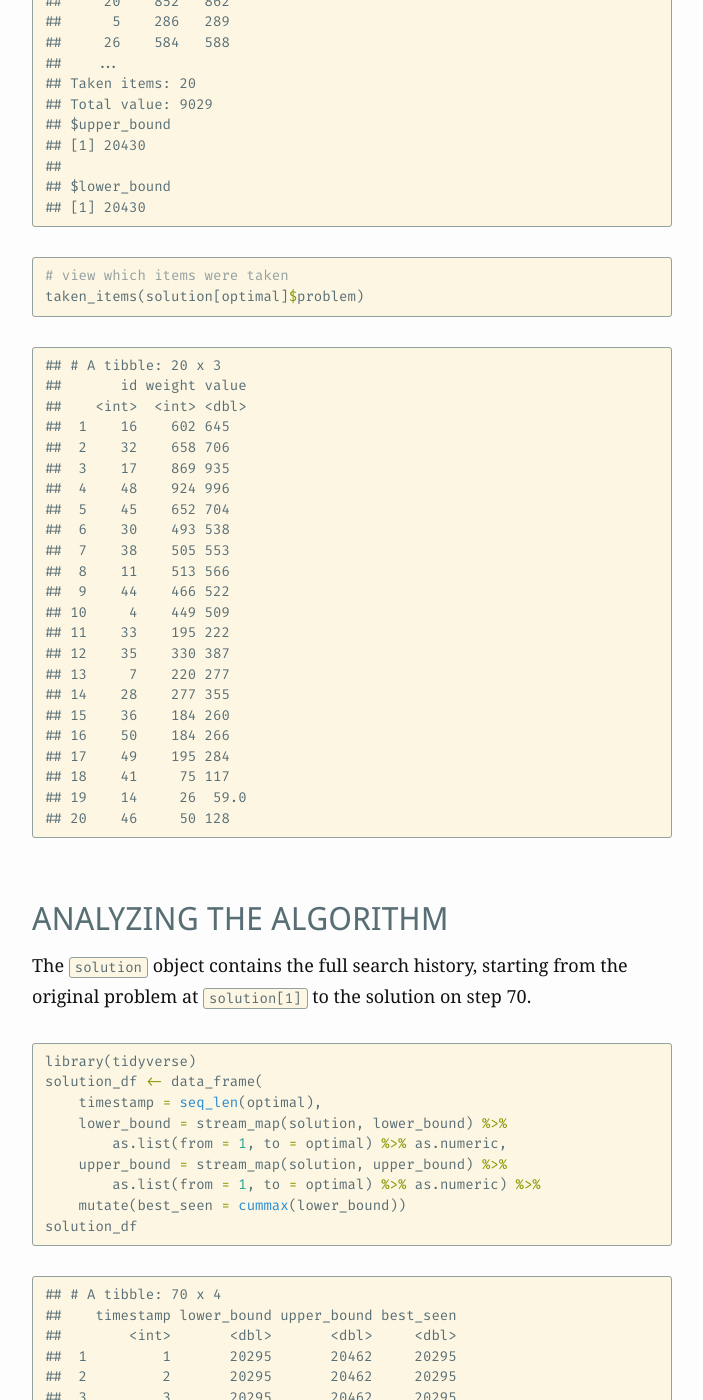
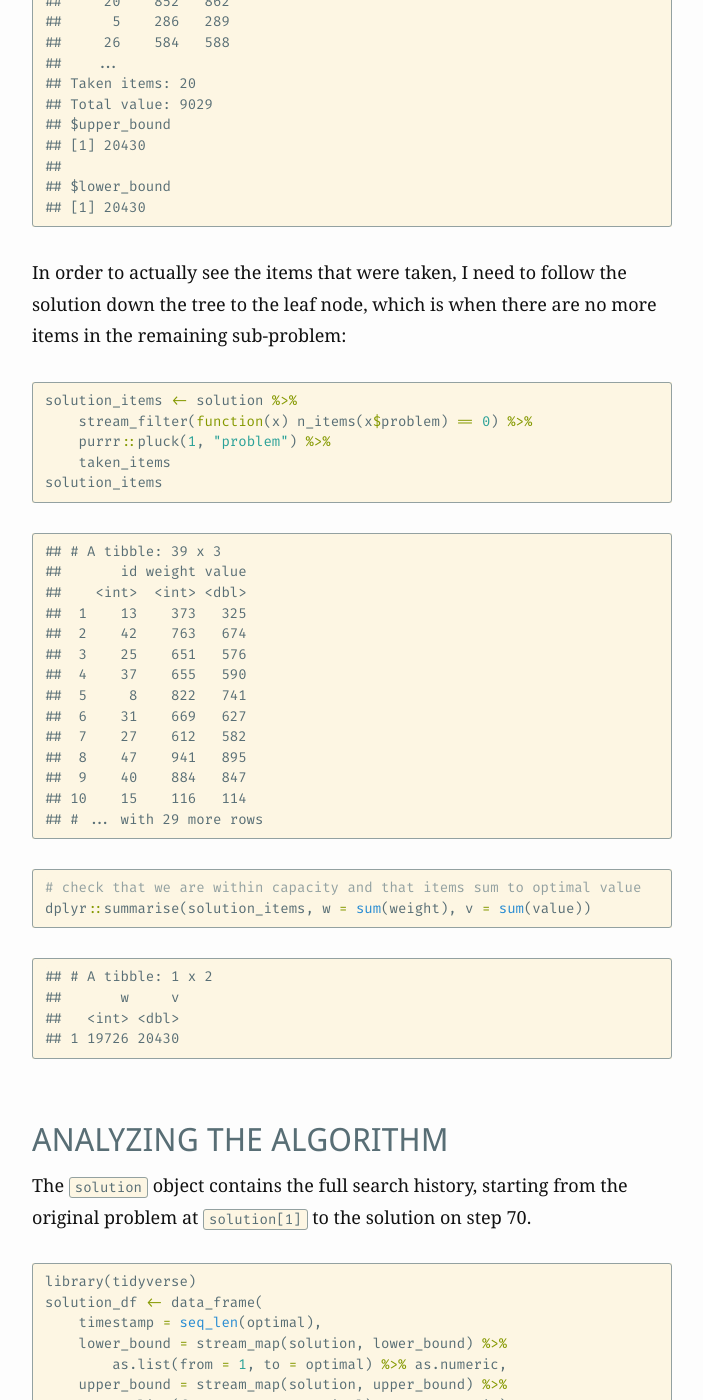
Before and after one commit to tarakc02/tarakc02.github.io, a Jekyll site: the page built from branch-and-bound/index.md, in a window 1280 px wide and 1400 px high, scrolled down 10995 px. Shown: the whole window, without its empty margins (288-991 px from the left). Built offline with Jekyll 4.4.1, drawn with Linux system fonts in a browser that asks for light colours; some of the changed text lies outside the part shown.

Commit message:
show actual solution to ks in first section, not just optimal value

```diff
--- a/branch-and-bound/index.md
+++ b/branch-and-bound/index.md
@@ -467,34 +467,42 @@ solution[optimal]
     ## $lower_bound
     ## [1] 20430
 
+In order to actually see the items that were taken, I need to follow the
+solution down the tree to the leaf node, which is when there are no more
+items in the remaining sub-problem:
+
 ~~~~ r
-# view which items were taken
-taken_items(solution[optimal]$problem)
+solution_items <- solution %>%
+    stream_filter(function(x) n_items(x$problem) == 0) %>%
+    purrr::pluck(1, "problem") %>%
+    taken_items
+solution_items
 ~~~~
 
-    ## # A tibble: 20 x 3
+    ## # A tibble: 39 x 3
     ##       id weight value
     ##    <int>  <int> <dbl>
-    ##  1    16    602 645
-    ##  2    32    658 706
-    ##  3    17    869 935
-    ##  4    48    924 996
-    ##  5    45    652 704
-    ##  6    30    493 538
-    ##  7    38    505 553
-    ##  8    11    513 566
-    ##  9    44    466 522
-    ## 10     4    449 509
-    ## 11    33    195 222
-    ## 12    35    330 387
-    ## 13     7    220 277
-    ## 14    28    277 355
-    ## 15    36    184 260
-    ## 16    50    184 266
-    ## 17    49    195 284
-    ## 18    41     75 117
-    ## 19    14     26  59.0
-    ## 20    46     50 128
+    ##  1    13    373   325
+    ##  2    42    763   674
+    ##  3    25    651   576
+    ##  4    37    655   590
+    ##  5     8    822   741
+    ##  6    31    669   627
+    ##  7    27    612   582
+    ##  8    47    941   895
+    ##  9    40    884   847
+    ## 10    15    116   114
+    ## # ... with 29 more rows
+
+~~~~ r
+# check that we are within capacity and that items sum to optimal value
+dplyr::summarise(solution_items, w = sum(weight), v = sum(value))
+~~~~
+
+    ## # A tibble: 1 x 2
+    ##       w     v
+    ##   <int> <dbl>
+    ## 1 19726 20430
 
 Analyzing the algorithm
 -----------------------
@@ -548,7 +556,7 @@ solution_df %>%
     ggtitle("Progress towards optimal solution")
 ~~~~
 
-![](index_files/figure-markdown_strict+fenced_code_blocks/unnamed-chunk-12-1.png)
+![](index_files/figure-markdown_strict/unnamed-chunk-13-1.png)
 
 We don't have to run `solution` until a provably optimal solution -- we
 can stop earlier if we like. If we did so, we'd return the `best_seen`
@@ -569,7 +577,7 @@ solution_df %>%
             "expressed as percent of known upper bound")
 ~~~~
 
-![](index_files/figure-markdown_strict+fenced_code_blocks/unnamed-chunk-13-1.png)
+![](index_files/figure-markdown_strict/unnamed-chunk-14-1.png)
 
 Detour: an exact solution
 -------------------------
@@ -791,11 +799,11 @@ microbenchmark::microbenchmark(
 ~~~~
 
     ## Unit: milliseconds
-    ##                 expr min   lq       mean median   uq  max neval
-    ##  exact_solution(ks1)  30   30   27.81876     30   30   30    10
-    ##  exact_solution(ks2) 200  200  251.79328    200  300  300    10
-    ##  exact_solution(ks3) 500  500  497.42772    500  500  600    10
-    ##  exact_solution(ks4) 900 1000 1001.98542   1000 1000 1000    10
+    ##                 expr min   lq     mean median   uq  max neval
+    ##  exact_solution(ks1)  30   30  28.9307     30   30   40    10
+    ##  exact_solution(ks2) 200  200 242.3403    200  200  300    10
+    ##  exact_solution(ks3) 500  500 534.6781    500  500  800    10
+    ##  exact_solution(ks4) 900 1000 974.0433   1000 1000 1000    10
 
 So, `exact_solution` will not scale very well. However, we can use it to
 build a better approximation than `greedy`.
@@ -868,8 +876,8 @@ microbenchmark::microbenchmark(
 
     ## Unit: milliseconds
     ##                       expr min  lq       mean median  uq max neval
-    ##        exact_solution(ks2) 200 200 249.255484    200 300 300    10
-    ##  fptas(ks2, epsilon = 0.3)   5   5   6.406754      6   7   9    10
+    ##        exact_solution(ks2) 200 200 254.687448    200 300 300    10
+    ##  fptas(ks2, epsilon = 0.3)   4   4   4.538809      4   5   6    10
 
 Comparisons
 -----------
@@ -1036,7 +1044,7 @@ ggplot(solution_history,
           panel.grid.minor = element_blank())
 ~~~~
 <p class="full-width">
-<img src="index_files/figure-markdown_strict+fenced_code_blocks/unnamed-chunk-29-1.png" style="display: block; margin: auto;" />
+<img src="index_files/figure-markdown_strict/unnamed-chunk-30-1.png" style="display: block; margin: auto;" />
 </p>
 The `fptas` strategy really shines on the "strongly correlated" and
 "subset sum" knapsack instances: in the former case, though neither
```
Also changed, not shown: branch-and-bound/index.Rmd (+12 -2 lines), branch-and-bound/index_files/figure-markdown_strict/unnamed-chunk-13-1.png (added), branch-and-bound/index_files/figure-markdown_strict/unnamed-chunk-14-1.png (added), branch-and-bound/index_files/figure-markdown_strict/unnamed-chunk-30-1.png (added).
